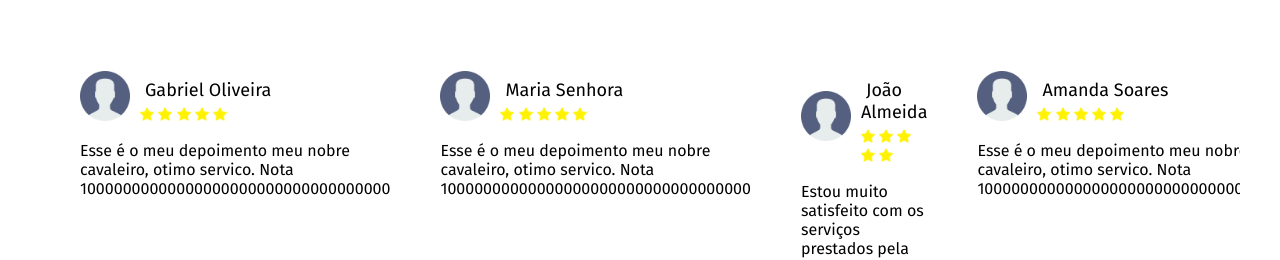
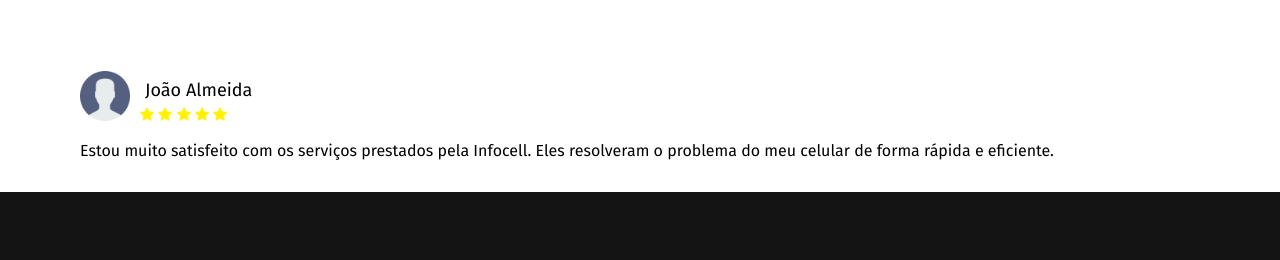
Before and after one commit to rodriguesxxx/infocell-landingpage, a plain HTML site: page index.html in a window 1280 px wide. Shown: the part 2614-2874 px from the top of the page. Drawn offline with Linux system fonts and the light colour scheme.

Commit message:
remove depoiments

```diff
--- a/index.html
+++ b/index.html
@@ -110,38 +110,6 @@
                     <div class="depoimento-content">
                             <img class="depoimento-img"src="assets/images/client.png" alt="depoimento 1">
                             <div class="column">
-                                <span class="depoimento-name">Gabriel Oliveira</span>
-                                <div class="depoimento-stars">
-                                    <img class="star-img" src="assets/images/star.png" alt="five stars">
-                                    <img class="star-img" src="assets/images/star.png" alt="five stars">
-                                    <img class="star-img" src="assets/images/star.png" alt="five stars">
-                                    <img class="star-img" src="assets/images/star.png" alt="five stars">
-                                    <img class="star-img" src="assets/images/star.png" alt="five stars">
-                                </div>
-                            </div>
-                    </div>
-                    <p class="depoimento-text">Esse é o meu depoimento meu nobre cavaleiro, otimo servico. Nota 10000000000000000000000000000000000</p>
-                </li>
-                <li class="depoimento">
-                    <div class="depoimento-content">
-                            <img class="depoimento-img"src="assets/images/client.png" alt="depoimento 1">
-                            <div class="column">
-                                <span class="depoimento-name">Maria Senhora</span>
-                                <div class="depoimento-stars">
-                                    <img class="star-img" src="assets/images/star.png" alt="five stars">
-                                    <img class="star-img" src="assets/images/star.png" alt="five stars">
-                                    <img class="star-img" src="assets/images/star.png" alt="five stars">
-                                    <img class="star-img" src="assets/images/star.png" alt="five stars">
-                                    <img class="star-img" src="assets/images/star.png" alt="five stars">
-                                </div>
-                            </div>
-                    </div>
-                    <p class="depoimento-text">Esse é o meu depoimento meu nobre cavaleiro, otimo servico. Nota 10000000000000000000000000000000000</p>
-                </li>
-                <li class="depoimento">
-                    <div class="depoimento-content">
-                            <img class="depoimento-img"src="assets/images/client.png" alt="depoimento 1">
-                            <div class="column">
                                 <span class="depoimento-name">João Almeida</span>
                                 <div class="depoimento-stars">
                                     <img class="star-img" src="assets/images/star.png" alt="five stars">
@@ -152,23 +120,7 @@
                                 </div>
                             </div>
                     </div>
-                    <p class="depoimento-text">Estou muito satisfeito com os serviços prestados pela Infocell. Eles resolveram o problema do meu celular de forma rápida e eficiente. Além disso, o atendimento foi excelente, os funcionários são muito prestativos e explicaram todo o processo de reparo de forma clara. Recomendo a todos que precisarem de assistência técnica para seus celulares!</p>
-                </li>
-                <li class="depoimento">
-                    <div class="depoimento-content">
-                            <img class="depoimento-img"src="assets/images/client.png" alt="depoimento 1">
-                            <div class="column">
-                                <span class="depoimento-name">Amanda Soares</span>
-                                <div class="depoimento-stars">
-                                    <img class="star-img" src="assets/images/star.png" alt="five stars">
-                                    <img class="star-img" src="assets/images/star.png" alt="five stars">
-                                    <img class="star-img" src="assets/images/star.png" alt="five stars">
-                                    <img class="star-img" src="assets/images/star.png" alt="five stars">
-                                    <img class="star-img" src="assets/images/star.png" alt="five stars">
-                                </div>
-                            </div>
-                    </div>
-                    <p class="depoimento-text">Esse é o meu depoimento meu nobre cavaleiro, otimo servico. Nota 10000000000000000000000000000000000</p>
+                    <p class="depoimento-text">Estou muito satisfeito com os serviços prestados pela Infocell. Eles resolveram o problema do meu celular de forma rápida e eficiente.</p>
                 </li>
 
             </ul>
```
